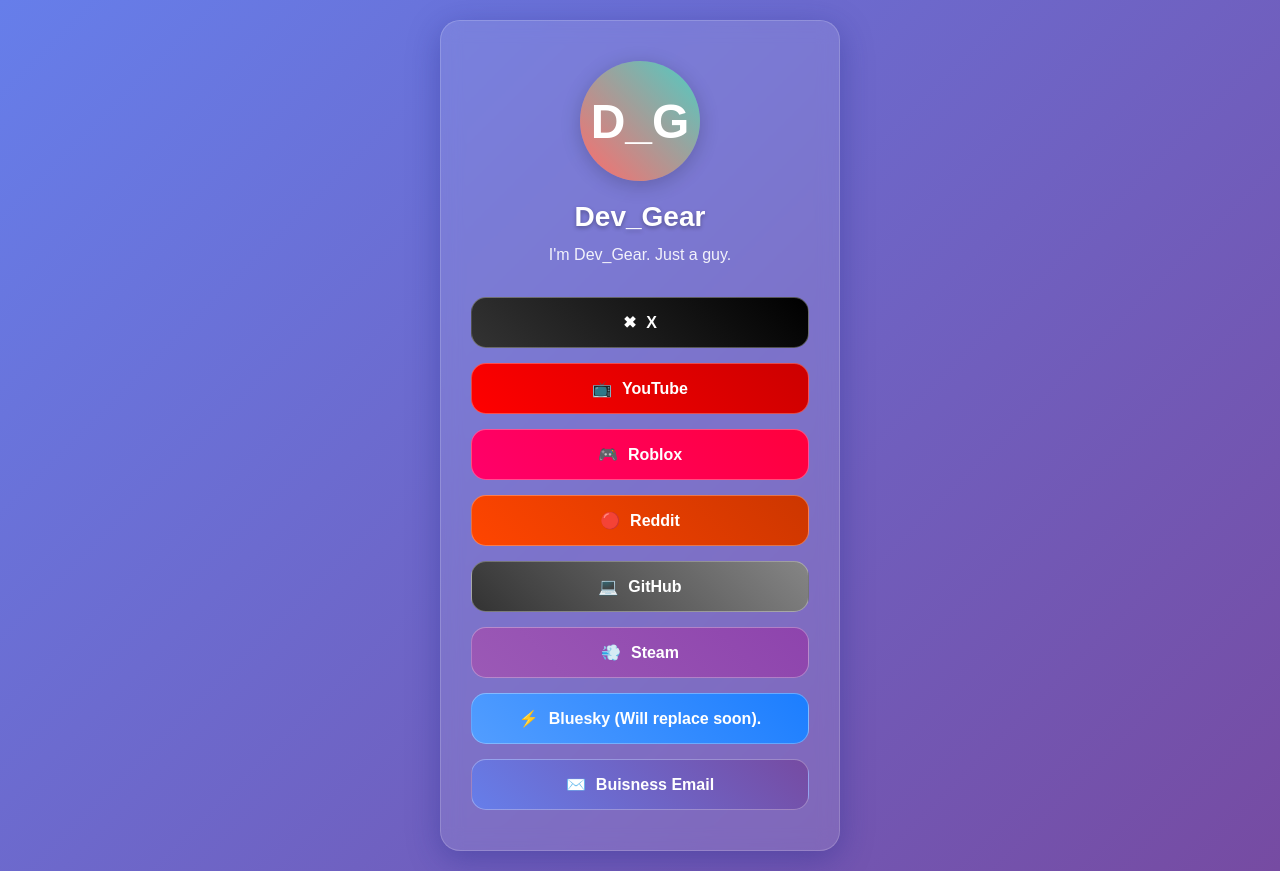
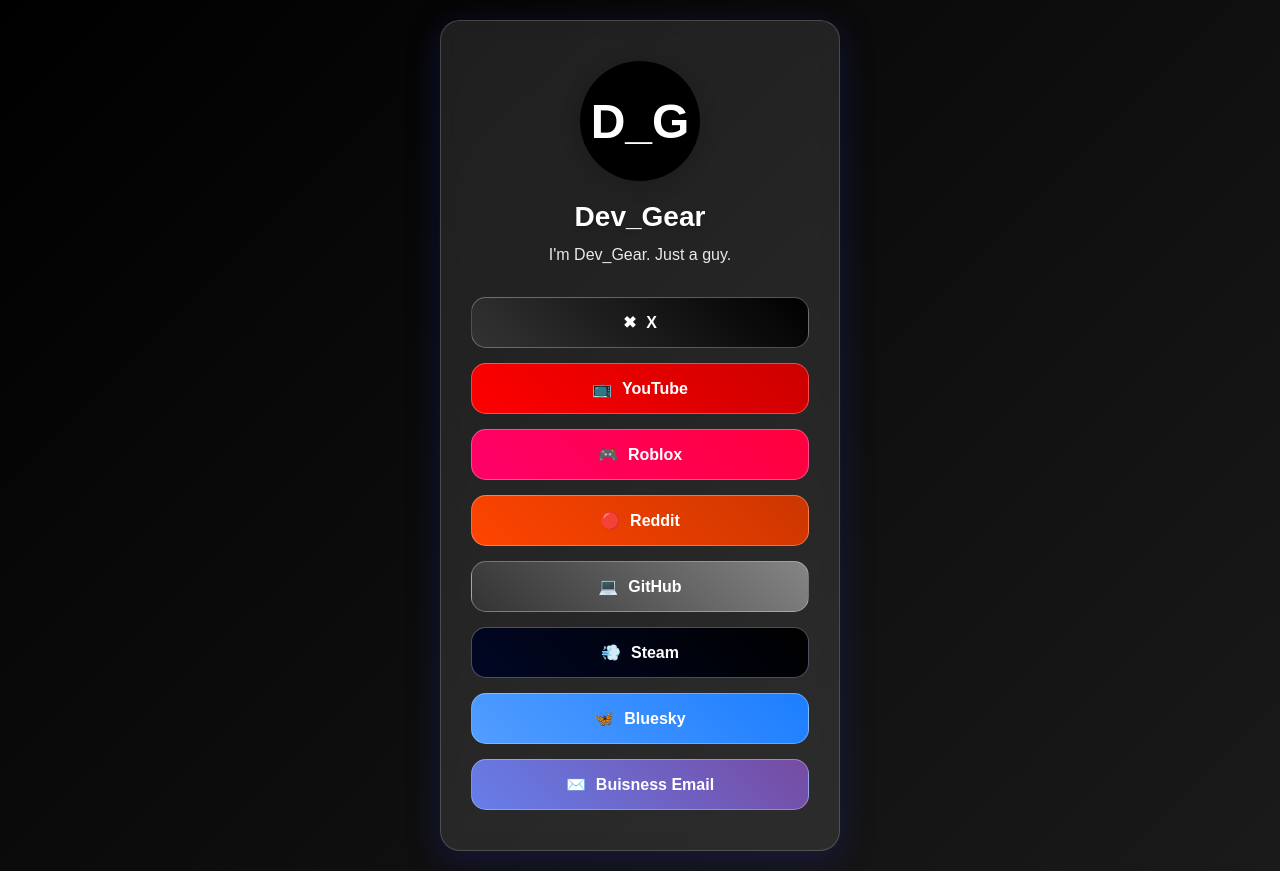
Before and after one commit to DevGeah/SocialsSite, a plain HTML site: page index.html in a window 1280 px wide. Drawn offline with Linux system fonts and the light colour scheme.

Commit message:
Update index.html

```diff
--- a/index.html
+++ b/index.html
@@ -13,7 +13,7 @@
 
         body {
             font-family: 'Arial', sans-serif;
-            background: linear-gradient(135deg, #667eea 0%, #764ba2 100%);
+            background: linear-gradient(135deg, #000000 0%, #1a1a1a 100%);
             min-height: 100vh;
             display: flex;
             align-items: center;
@@ -54,7 +54,7 @@
             height: 120px;
             border-radius: 50%;
             margin: 0 auto 20px;
-            background: linear-gradient(45deg, #ff6b6b, #4ecdc4);
+            background: linear-gradient(45deg, #000000, #000000);
             display: flex;
             align-items: center;
             justify-content: center;
@@ -122,7 +122,7 @@
         .github { background: linear-gradient(45deg, #333333, #858585); }
         .roblox { background: linear-gradient(45deg, #ff006a, #ff003c); }
         .reddit { background: linear-gradient(45deg, #ff4500, #cc3600); }
-        .custom1 { background: linear-gradient(45deg, #9b59b6, #8e44ad); }
+        .custom1 { background: linear-gradient(45deg, #000724, #000000); }
         .custom2 { background: linear-gradient(45deg, #529dff, #1c7eff); }
         .email { background: linear-gradient(45deg, #667eea, #764ba2); }
 
@@ -182,8 +182,8 @@
                 Steam
             </a>
             <a href="https://bsky.app/profile/dev-gear.bsky.social" class="link custom2" target="_blank">
-                <span>⚡</span>
-                Bluesky (Will replace soon).
+                <span>🦋</span>
+                Bluesky
             </a>
             <a href="mailto:nateexploring@gmail.com" class="link email">
                 <span>✉️</span>
```
